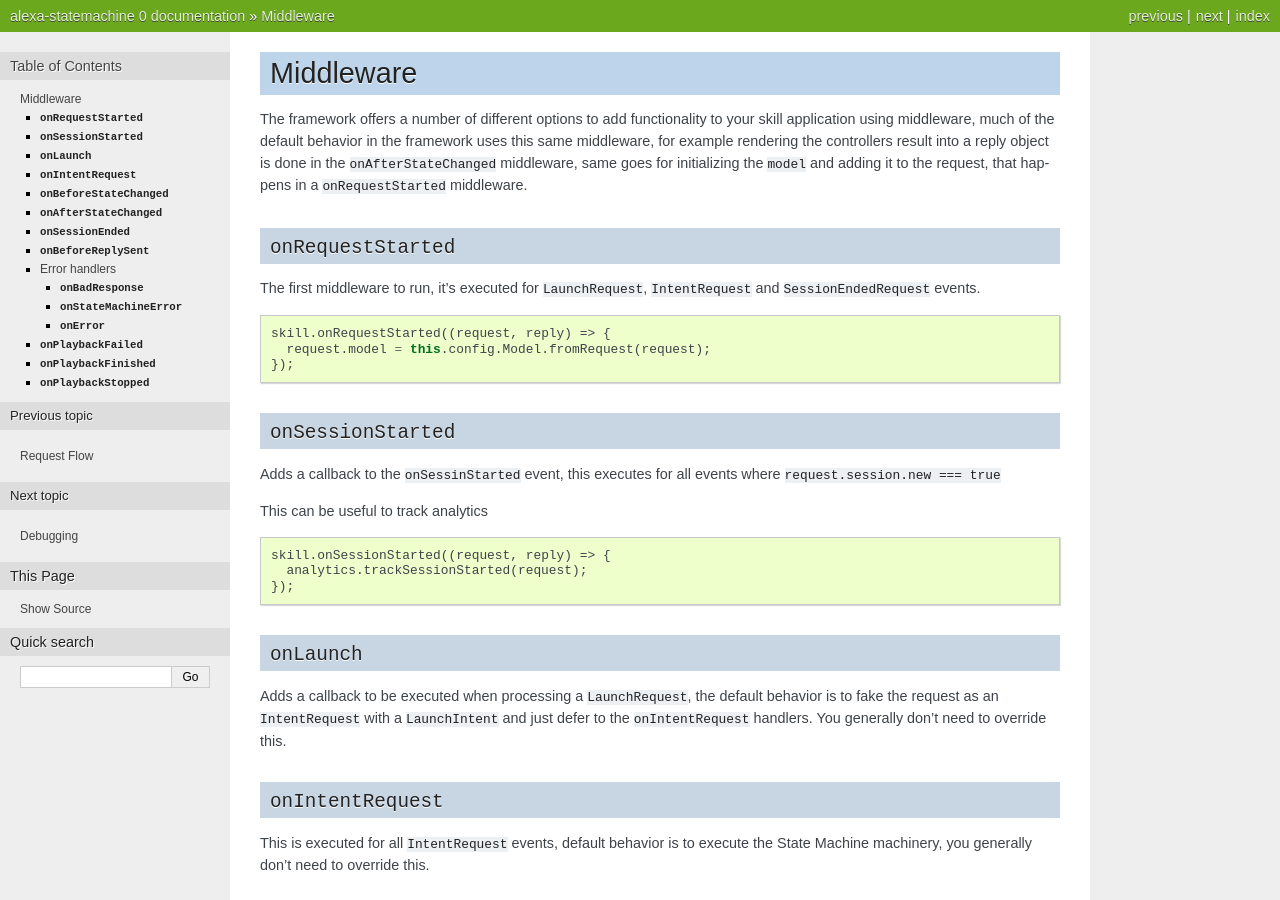
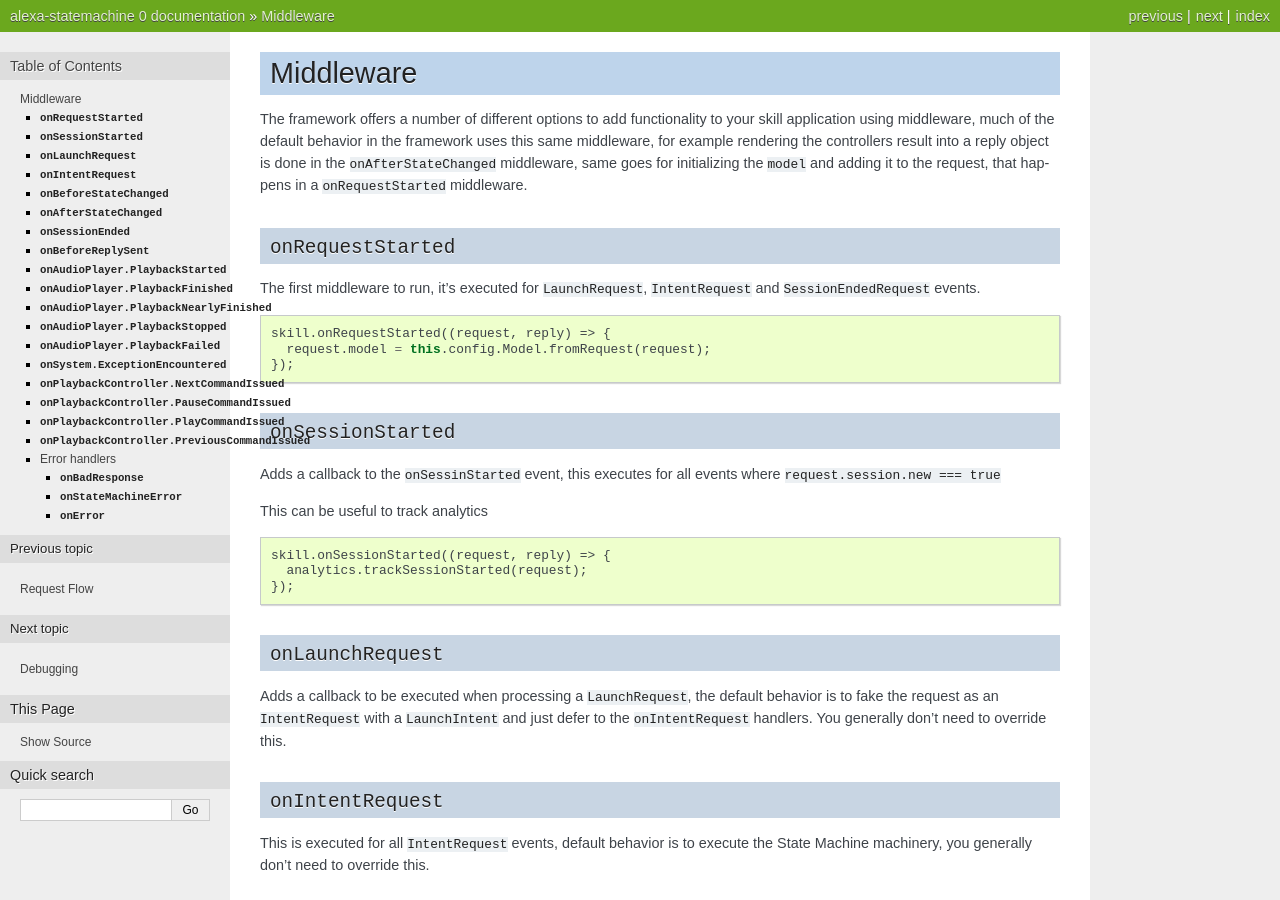
Before and after one commit to VoxaAI/voxa, a Sphinx documentation site: the page built from docs/middleware.rst, in a window 1280 px wide and 900 px high. Built offline with Sphinx 7.4.7, drawn with Linux system fonts in a browser that asks for light colours; some of the changed text lies outside the part shown.

Commit message:
Updating the documentation with the new request type handlers

```diff
--- a/docs/middleware.rst
+++ b/docs/middleware.rst
@@ -30,7 +30,7 @@
     analytics.trackSessionStarted(request);
   });
 
-``onLaunch``
+``onLaunchRequest``
 ------------------------------------------
 
 Adds a callback to be executed when processing a ``LaunchRequest``, the default behavior is to fake the request as an ``IntentRequest`` with a ``LaunchIntent`` and just defer to the ``onIntentRequest`` handlers. You generally don't need to override this.
@@ -76,6 +76,35 @@
       analytics.track(request, rendered)
     });
 
+``onAudioPlayer.PlaybackStarted``
+---------------------------------
+
+``onAudioPlayer.PlaybackFinished``
+----------------------------------
+
+``onAudioPlayer.PlaybackNearlyFinished``
+-----------------------------------------
+
+``onAudioPlayer.PlaybackStopped``
+----------------------------------
+
+``onAudioPlayer.PlaybackFailed``
+-----------------------------------------
+
+``onSystem.ExceptionEncountered``
+----------------------------------
+
+``onPlaybackController.NextCommandIssued``
+------------------------------------------
+
+``onPlaybackController.PauseCommandIssued``
+------------------------------------------
+
+``onPlaybackController.PlayCommandIssued``
+------------------------------------------
+
+``onPlaybackController.PreviousCommandIssued``
+----------------------------------------------
 
 Error handlers
 ------------------------------------------
@@ -107,12 +136,3 @@
 ^^^^^^^^^^^^^^^^^^^^^^^^^^^^^^^^^^^^^^^^^^
 
 This is the more general handler and will catch all unhandled errors in the framework, it gets ``(request, error)`` parameters as arguments
-
-``onPlaybackFailed``
-------------------------------------------
-
-``onPlaybackFinished``
-------------------------------------------
-
-``onPlaybackStopped``
-------------------------------------------
```
